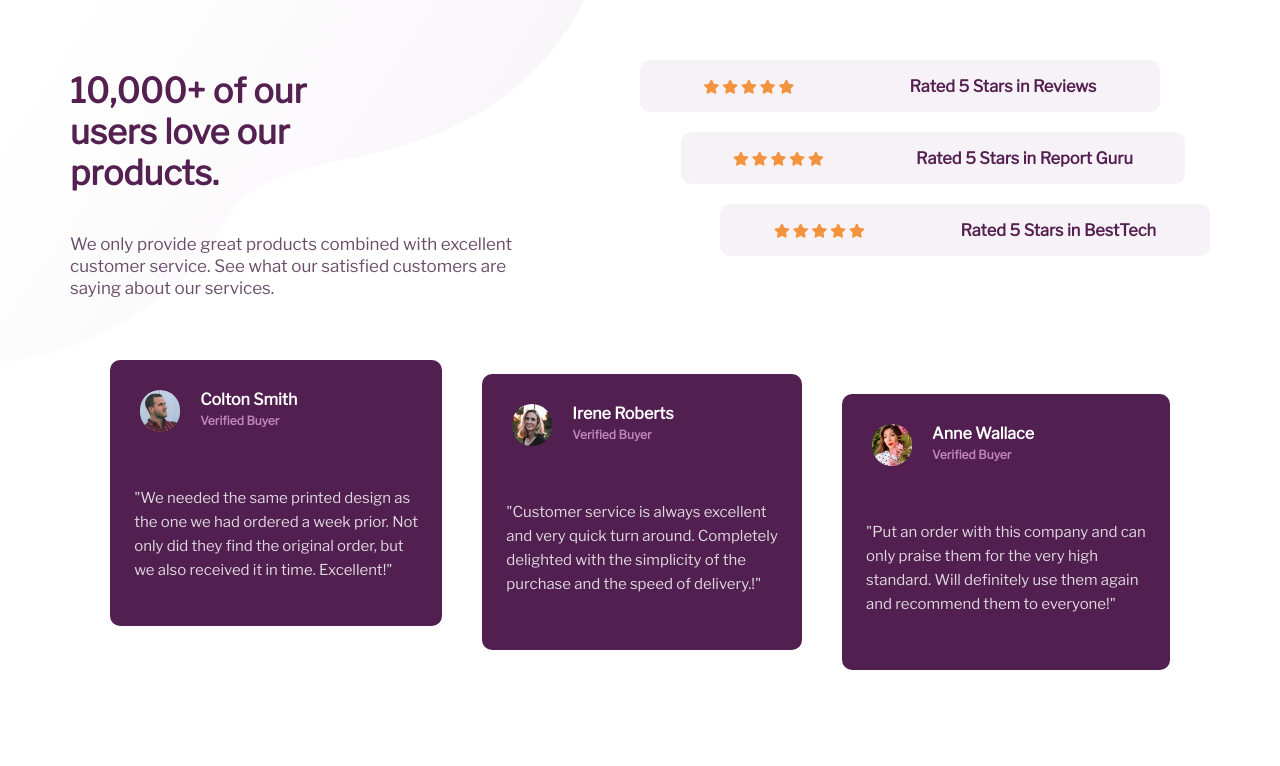
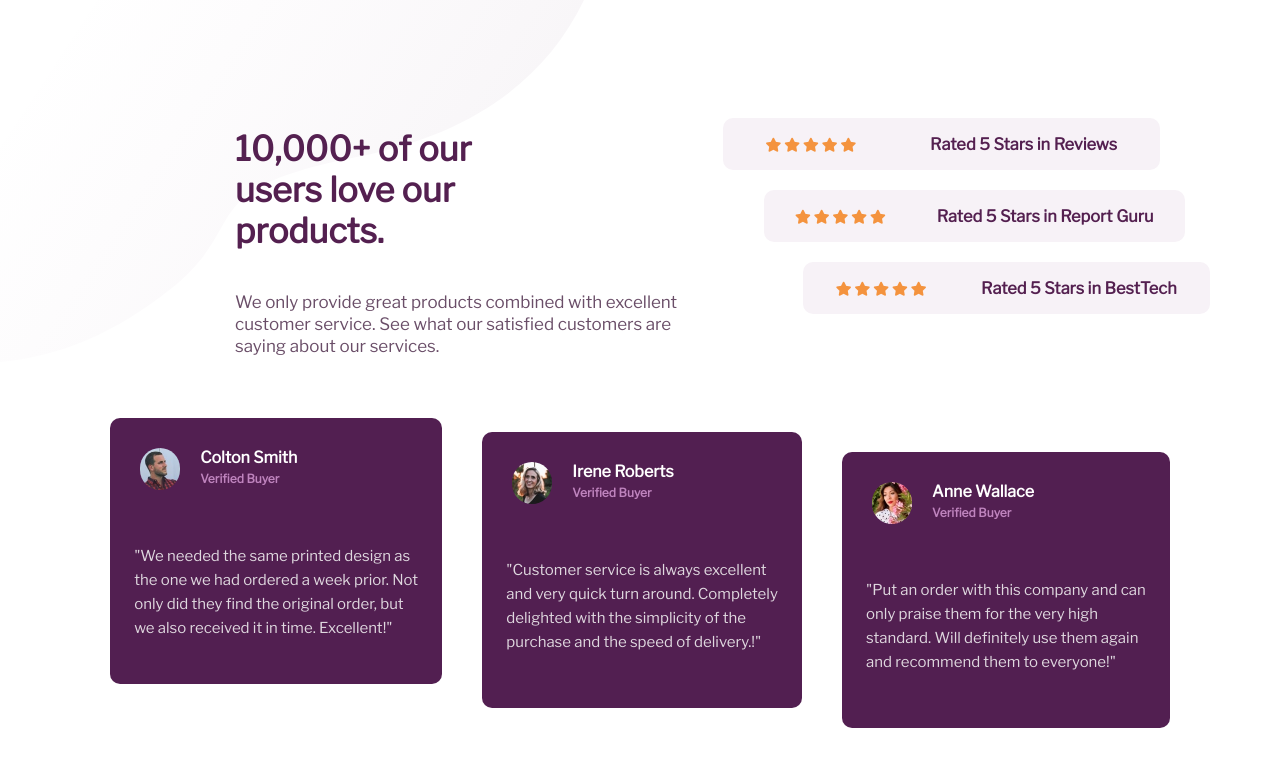
Before and after one commit to PeaceCreation/Social-Proof, a plain HTML site: page index.html in a window 1280 px wide. Drawn offline with nearby package versions, Linux system fonts and the light colour scheme.

Commit message:
the css file changed

```diff
--- a/css/maine.css
+++ b/css/maine.css
@@ -28,8 +28,8 @@ body::before{
      /* display: flex;
      align-items: center;
      justify-content: space-around;   */
-     padding-top:60px;
-     /* padding-top: 20px; */
+     padding-top: 118px;
+     padding-left: 165px;
      padding-bottom: 20px;
      display: grid;
      grid-template-columns: repeat(auto-fit, minmax(300px, 1fr));
```
